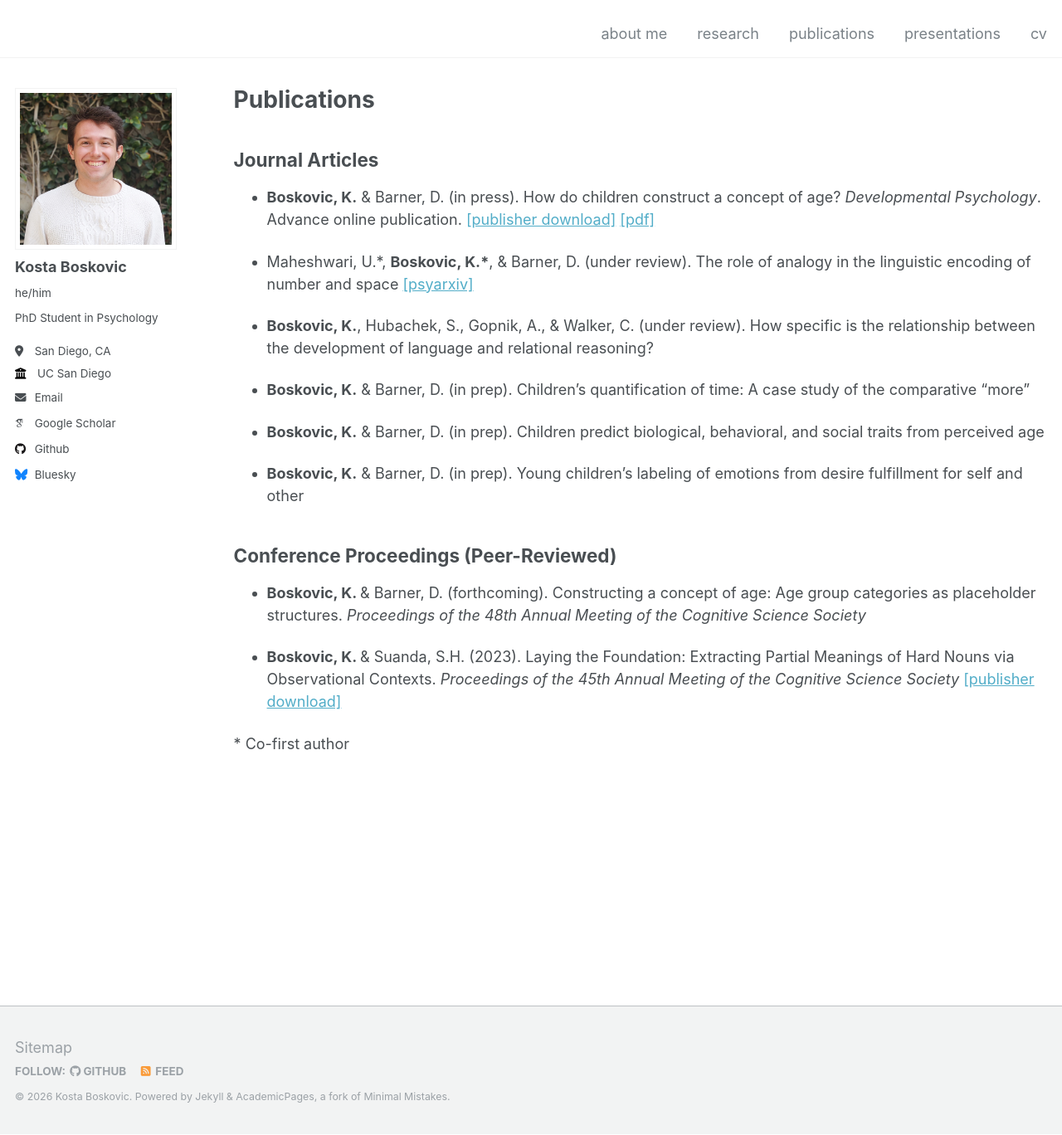
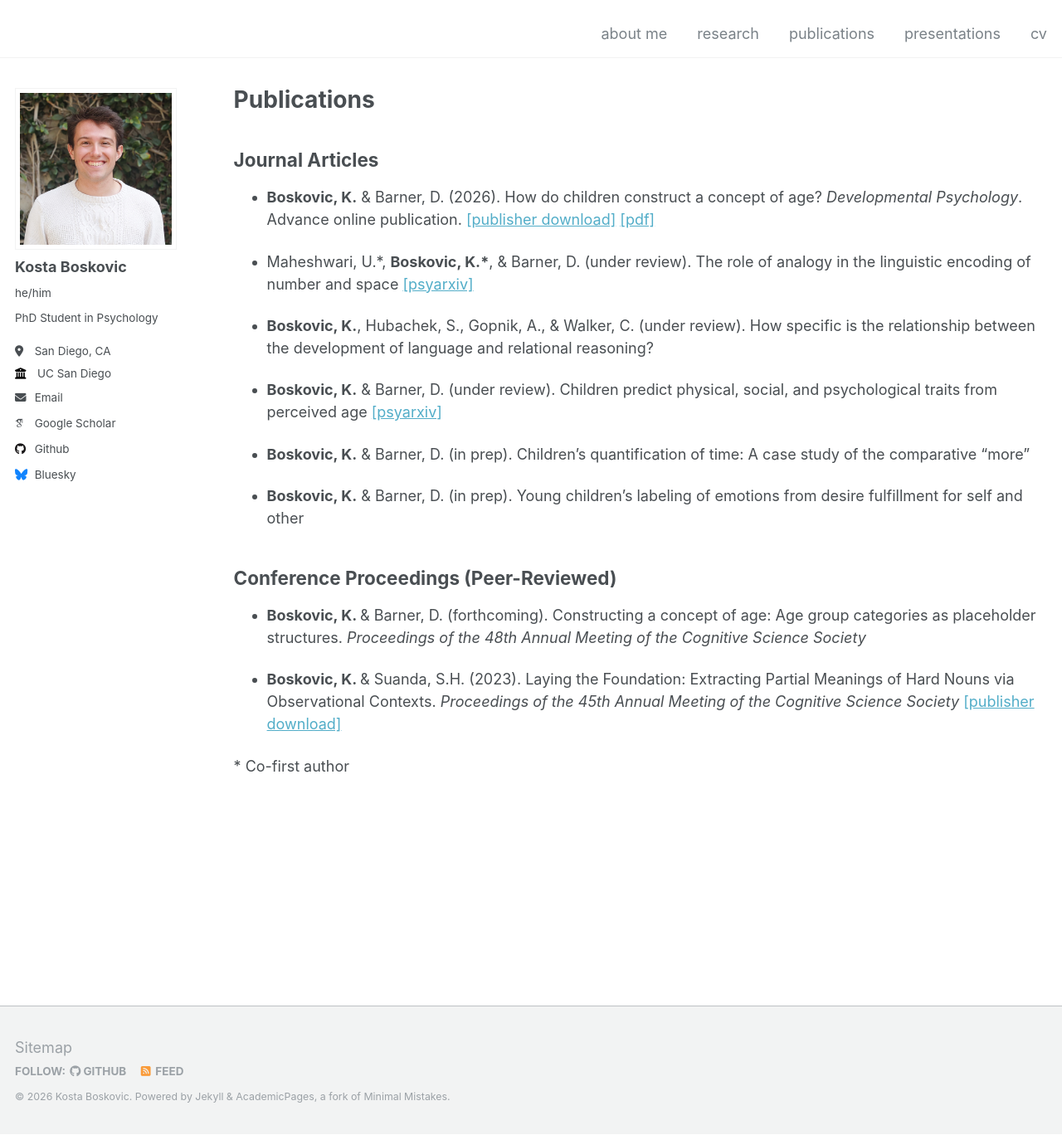
Before and after one commit to kostaboskovic/kostaboskovic.github.io, a Jekyll site: the page built from _pages/publications.md, in a window 1280 px wide and 1368 px high. Shown: the whole window at 83% size. Built offline with Jekyll 4.4.1, drawn with Linux system fonts in a browser that asks for light colours; some web fonts are replaced.

Commit message:
added age inferences pre-print

```diff
--- a/_pages/publications.md
+++ b/_pages/publications.md
@@ -7,15 +7,15 @@ author_profile: true
 
 ## Journal Articles
 
-- <b>Boskovic, K.</b> & Barner, D. (in press). How do children construct a concept of age? *Developmental Psychology*. Advance online publication. <a href="https://doi.org/10.1037/dev0002223" target="_blank">[publisher download]</a> <a href="https://kostaboskovic.github.io/files/Boskovic&Barner2026.pdf" target="_blank">[pdf]</a>
+- <b>Boskovic, K.</b> & Barner, D. (2026). How do children construct a concept of age? *Developmental Psychology*. Advance online publication. <a href="https://doi.org/10.1037/dev0002223" target="_blank">[publisher download]</a> <a href="https://kostaboskovic.github.io/files/Boskovic&Barner2026.pdf" target="_blank">[pdf]</a>
 
 - Maheshwari, U.&#42;, <b>Boskovic, K.&#42;</b>, & Barner, D. (under review). The role of analogy in the linguistic encoding of number and space <a href="https://osf.io/preprints/psyarxiv/ucxra_v1" target="_blank">[psyarxiv]</a>
 
 - <b>Boskovic, K.</b>, Hubachek, S., Gopnik, A., & Walker, C. (under review). How specific is the relationship between the development of language and relational reasoning?
 
+- <b>Boskovic, K.</b> & Barner, D. (under review). Children predict physical, social, and psychological traits from perceived age <a href="https://osf.io/preprints/psyarxiv/7ws82_v1" target="_blank">[psyarxiv]</a>
+
 - <b>Boskovic, K.</b> & Barner, D. (in prep). Children's quantification of time: A case study of the comparative "more"
-
-- <b>Boskovic, K.</b> & Barner, D. (in prep). Children predict biological, behavioral, and social traits from perceived age
 
 - <b>Boskovic, K.</b> & Barner, D. (in prep). Young children’s labeling of emotions from desire fulfillment for self and other
 
```
